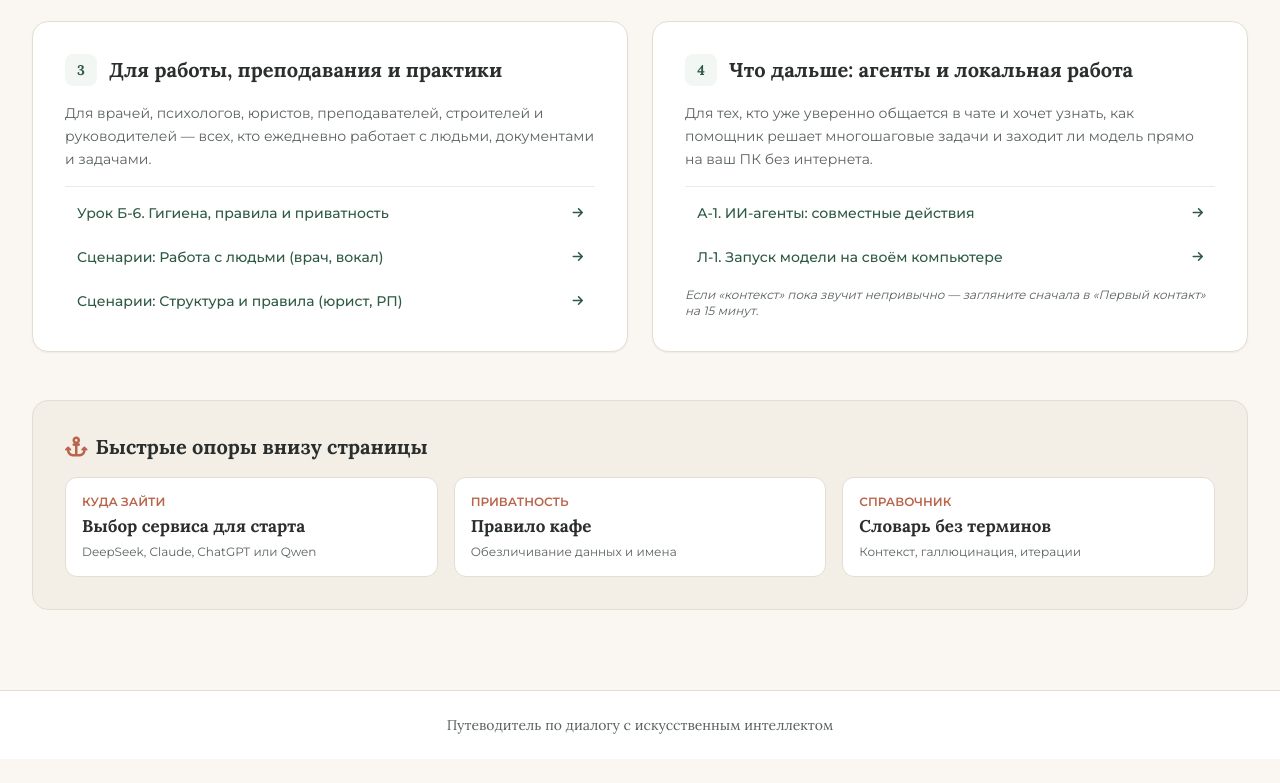
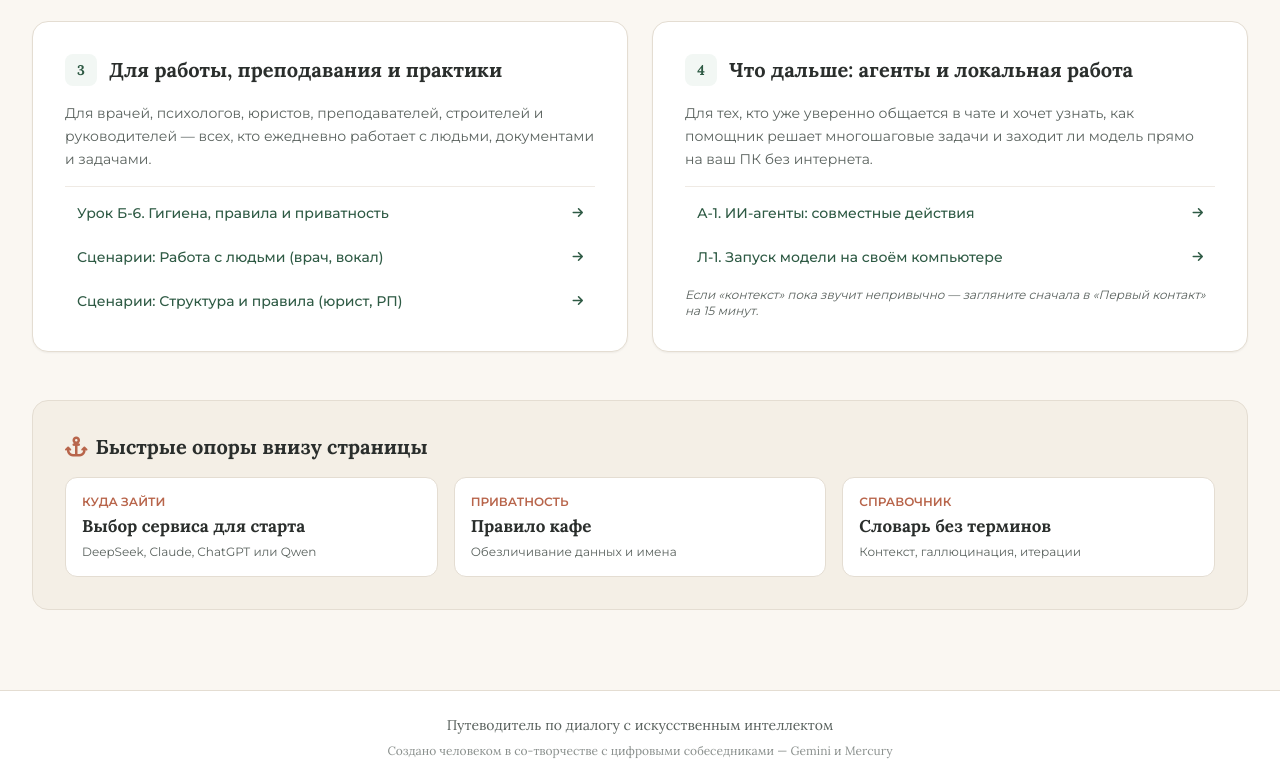
Before and after one commit to jag999g/ai-dialogue-guide, a plain HTML site: page index.html in a window 1280 px wide. Shown: the part 1639-2422 px from the top of the page. Before the commit the page ends 2398 px from the top, so only its background shows below. Drawn offline with nearby package versions, Linux system fonts and the light colour scheme.

Commit message:
Add co-creation credits to footer and README

```diff
--- a/index.html
+++ b/index.html
@@ -1384,9 +1384,10 @@
 
     </main>
 
-    <!-- FOOTER (ONLY ONE CALM LINE) -->
+    <!-- FOOTER -->
     <footer class="border-t border-sand bg-cardBg py-6 mt-12 text-center text-sm text-slateOlive font-serif">
         Путеводитель по диалогу с искусственным интеллектом
+        <p class="text-xs mt-2 opacity-70">Создано человеком в со-творчестве с цифровыми собеседниками — Gemini и Mercury</p>
     </footer>
 
     <!-- JAVASCRIPT LOGIC -->
```
Also changed, not shown: 1 other file.
